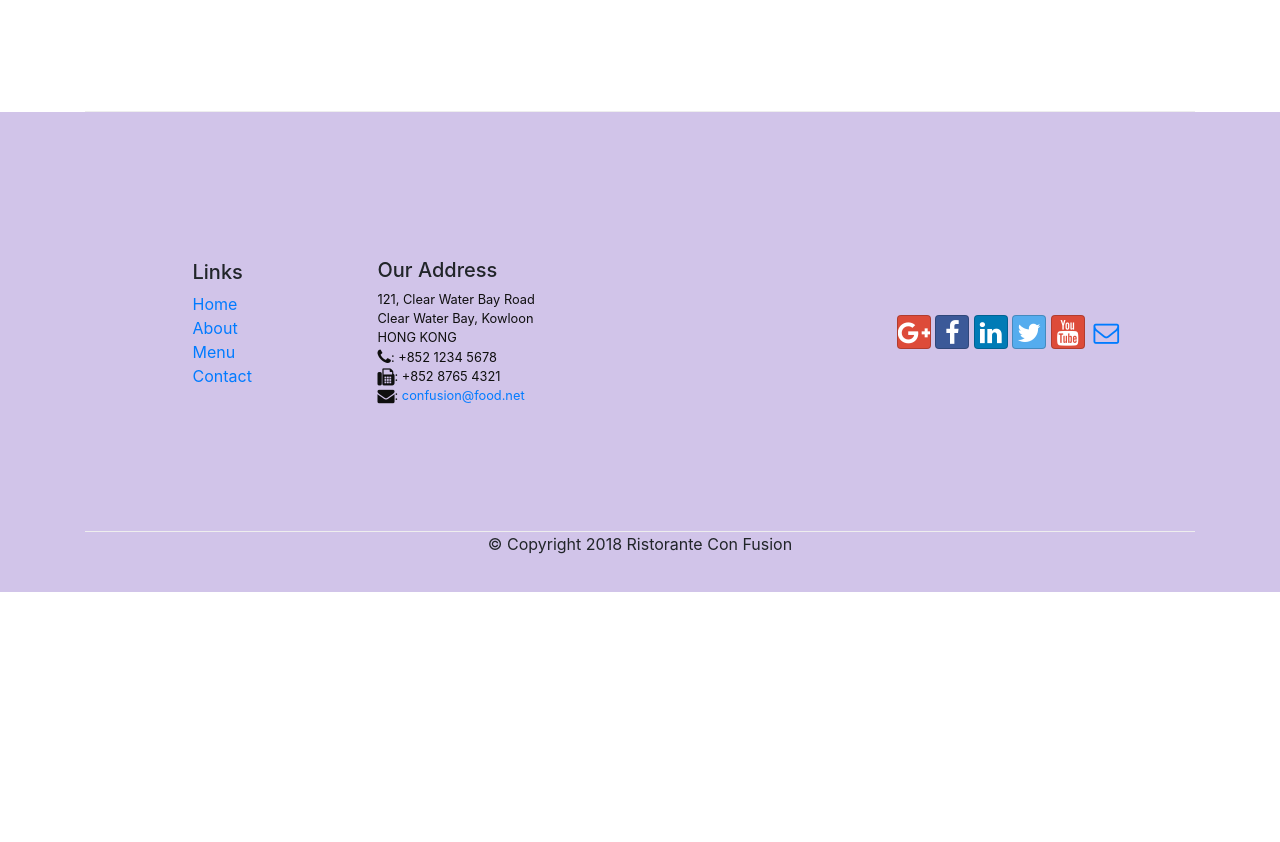
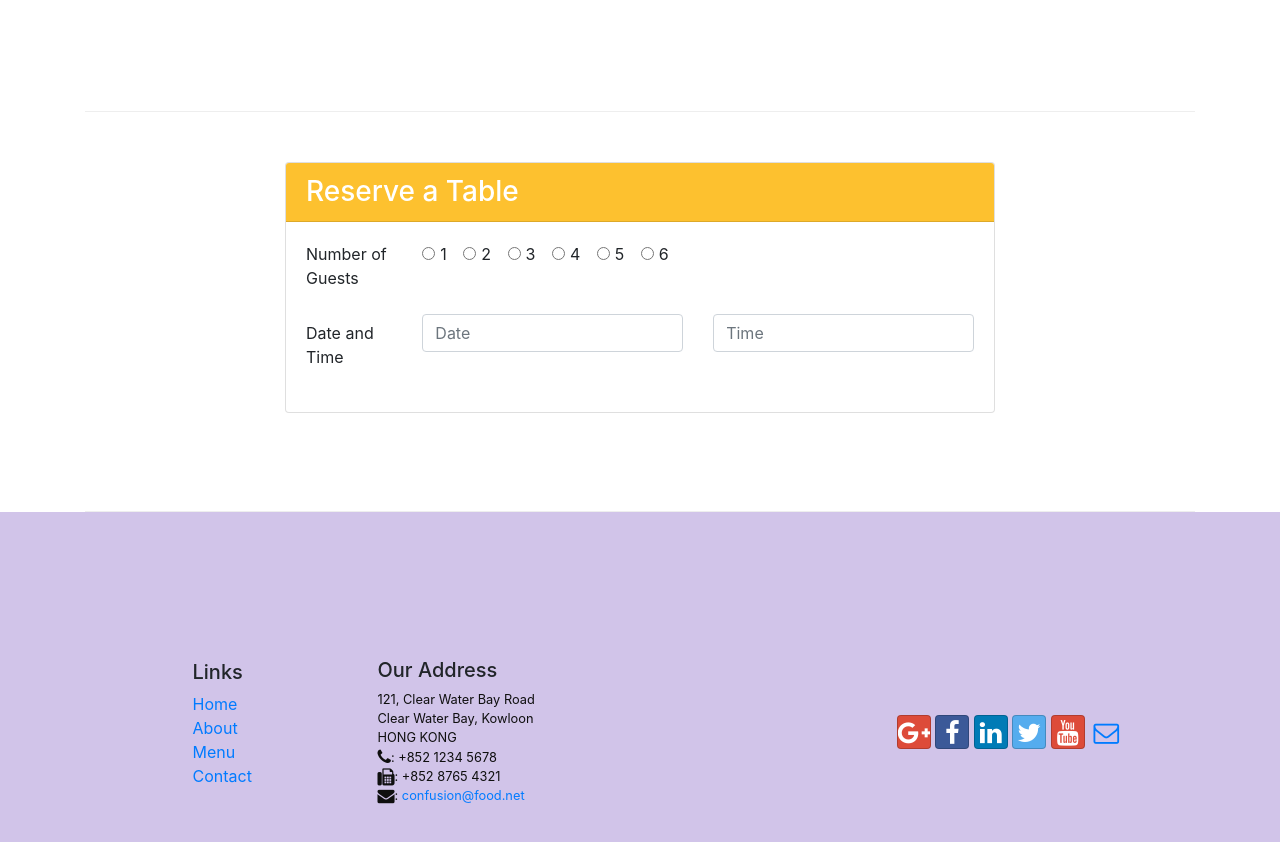
Before and after one commit to DenverEllis/conFusion, a website: page index.html in a window 1280 px wide. Shown: the part 1422-2264 px from the top of the page. Before the commit the page ends 2014 px from the top, so only its background shows below. Drawn offline with nearby package versions, Linux system fonts and the light colour scheme.

Commit message:
Assignment 02: Added form for task 1

```diff
--- a/css/styles.css
+++ b/css/styles.css
@@ -37,3 +37,7 @@ body {
 .navbar-dark {
     background-color: #512da8;
 }
+
+.table-reserve-card .card-header{
+    background-color: #fdc12f;
+}
--- a/index.html
+++ b/index.html
@@ -104,6 +104,60 @@
                 <h3>Meet our Culinary Specialists</h3>
             </div>
         </div>
+
+        <div class="row row-content justify-content-center">
+            <div class="col col-sm-8">
+                <div class="card table-reserve-card">
+                    <h3 class="card-header text-white">Reserve a Table</h3>
+                    <div class="card-body">
+                        <form>
+                            <div class="form-group row">
+                                <label class="col-sm-2">Number of Guests</label>
+                                <div class="col-sm-10">
+                                    <div class="form-check form-check-inline">
+                                        <input class="form-check-input" type="radio" name="inlineRadioOptions" id="guestCount1" value="guests1">
+                                        <label class="form-check-label" for="guestCount1">1</label>
+                                    </div>
+                                    <div class="form-check form-check-inline">
+                                        <input class="form-check-input" type="radio" name="inlineRadioOptions" id="guestCount2" value="guests2">
+                                        <label class="form-check-label" for="guestCount2">2</label>
+                                    </div>
+                                    <div class="form-check form-check-inline">
+                                        <input class="form-check-input" type="radio" name="inlineRadioOptions" id="guestCount3" value="guests3">
+                                        <label class="form-check-label" for="guestCount3">3</label>
+                                    </div>
+                                    <div class="form-check form-check-inline">
+                                        <input class="form-check-input" type="radio" name="inlineRadioOptions" id="guestCount4" value="guests4">
+                                        <label class="form-check-label" for="guestCount4">4</label>
+                                    </div>
+                                    <div class="form-check form-check-inline">
+                                        <input class="form-check-input" type="radio" name="inlineRadioOptions" id="guestCount5" value="guests4">
+                                        <label class="form-check-label" for="guestCount5">5</label>
+                                    </div>
+                                    <div class="form-check form-check-inline">
+                                        <input class="form-check-input" type="radio" name="inlineRadioOptions" id="guestCount6" value="guests4">
+                                        <label class="form-check-label" for="guestCount6">6</label>
+                                    </div>
+                                </div>
+                            </div>
+
+                            <div class="form-group row">
+                                <label class="col-12 col-md-2 col-form-label">Date and Time</label>
+                                <div class="col-5">
+                                    <input type="text" class="form-control" id="date" name="date" placeholder="Date"
+                                           onfocus="(this.type='date')" onfocusout="(this.type='text')">
+                                </div>
+                                <div class="col-5">
+                                    <input type="text" class="form-control" id="time" name="time" placeholder="Time"
+                                           onfocus="(this.type='time')" onfocusout="(this.type='text')">
+                                </div>
+                            </div>
+                        </form>
+                    </div>
+                </div>
+            </div>
+
+        </div>
     </div>
 
     <footer class="footer">
```
